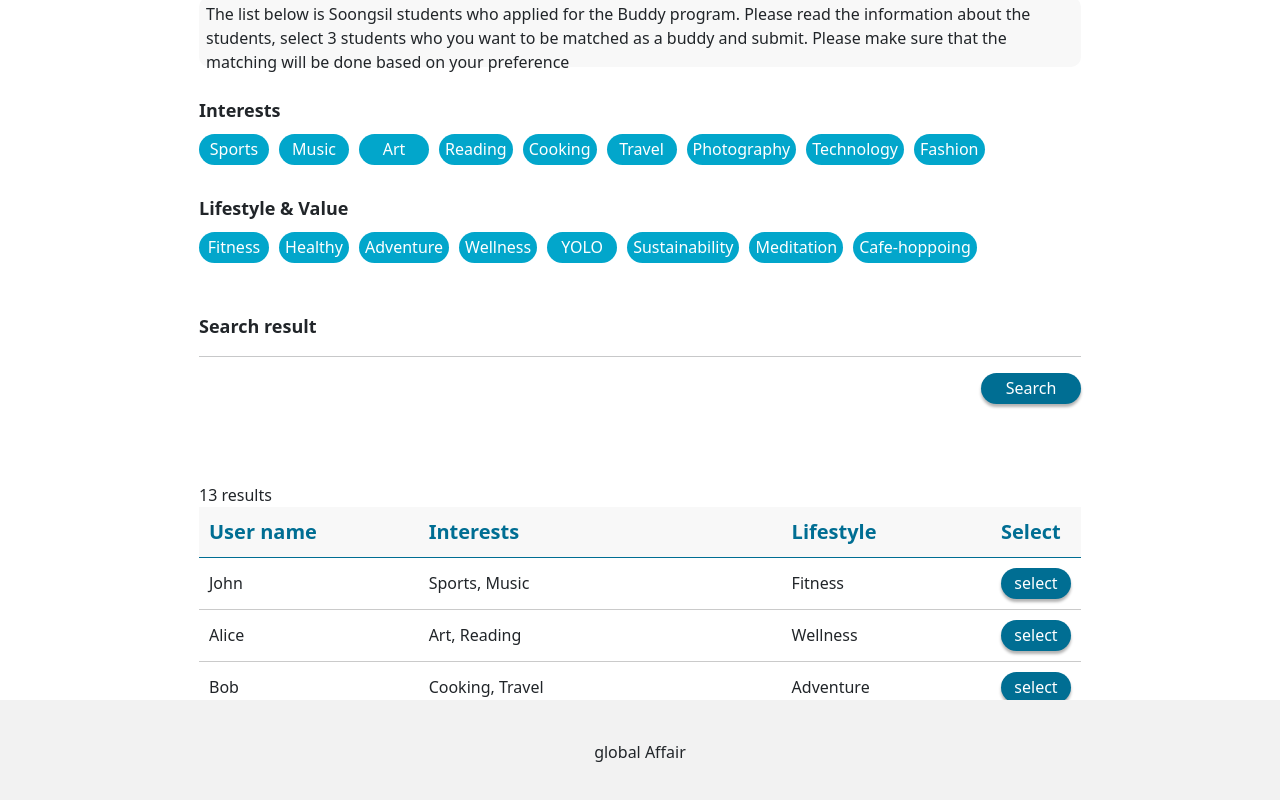
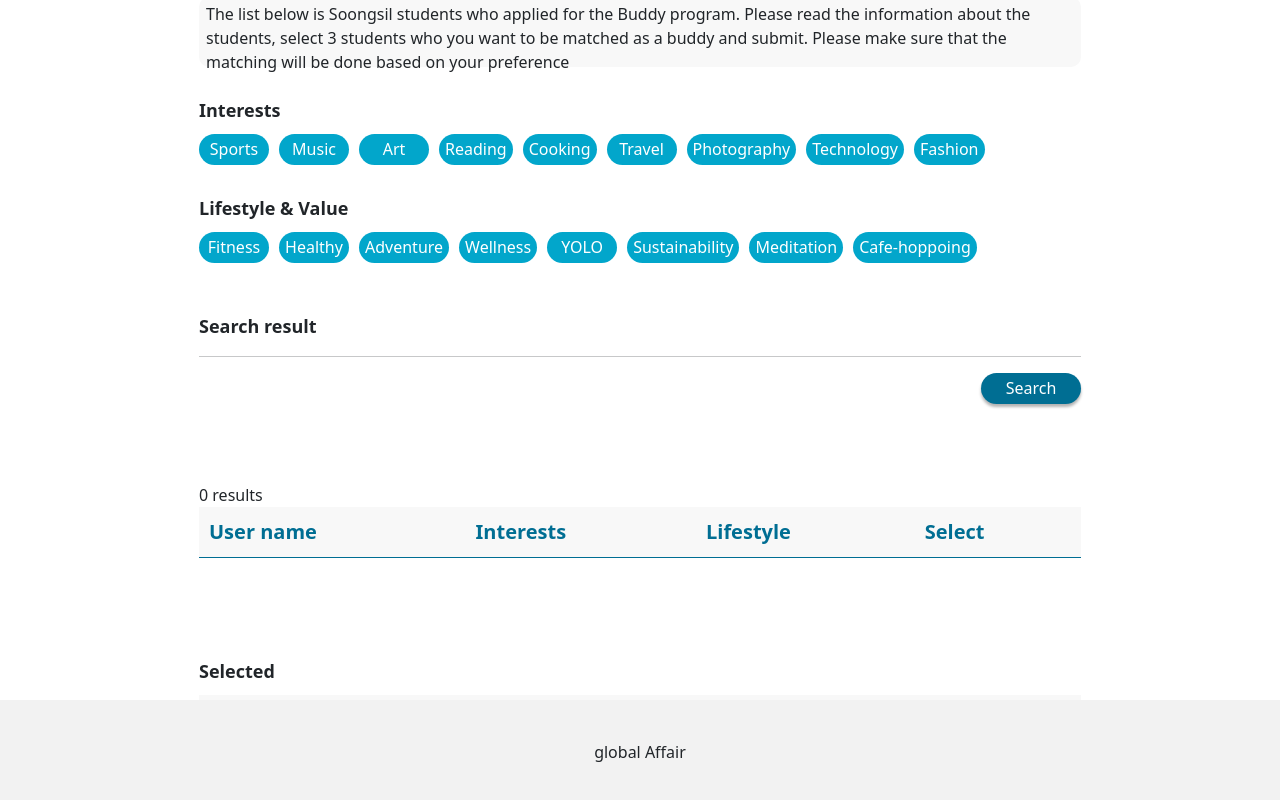
Before and after one commit to SSUlay-R/SSUlay-frontend, a React (Create React App) app in the folder ssulay-front/: page /buddy/prefer in a window 1280 px wide. Shown: the part 292-1092 px from the top of the page. Built offline with nearby package versions, Linux system fonts and the light colour scheme.

Commit message:
Fix: bug

```diff
--- a/ssulay-front/src/components/BuddySearch.css
+++ b/ssulay-front/src/components/BuddySearch.css
@@ -69,9 +69,10 @@
 }
 .selected-container{
   margin-bottom: 300px;
+  margin-top:100px;
 }
 #submit-btn{
-  margin-left:650px;
+  margin-left:45%;
 }
 #submit-btn:active{
   background-color: #00547b;
--- a/ssulay-front/src/components/BuddySearch.jsx
+++ b/ssulay-front/src/components/BuddySearch.jsx
@@ -121,6 +121,7 @@ export default function BuddySearch() {
   const [selectedTags,setSelectedTags]=useState([]); //검색 필터링용 태그
   const [rankedBuddy, setRankedBuddy]=useState([]); //랭킹 매겨진 버디들
   const [showRankingError, setShowRankingError] = useState(''); //랭킹 유효성검사 관련 메시지
+  const [searchedBuddy, setSearchBuddy] = useState([]); //검색 결과 리스트
 
   const handleSelectRow = (rowData) => {
     // 이미 선택한 데이터인 경우 중복 추가되지 않도록 처리
@@ -146,6 +147,18 @@ export default function BuddySearch() {
       setSelectedTags([...selectedTags, tag]);
     }
   }
+
+  //검색 필터링 함수
+  const searchBuddy=()=>{
+    const filteredData= data.filter((row)=>{
+      return (
+        selectedTags.includes(row.interests) ||
+        selectedTags.includes(row.lifestyle)
+      );
+    });
+    setSearchBuddy(filteredData);
+  }
+
   const handleSubmit = () => {
     const ranks = rankedBuddy.map(row => row.rank);
     const hasDuplicateRanks = (new Set(ranks)).size !== ranks.length; // 랭킹 중복있나 확인
@@ -156,7 +169,7 @@ export default function BuddySearch() {
     else if(hasAllRanks){
       setShowRankingError('** Please assign rankings to the all buddies.');
     } else {
-      // 정사일경우 제출할 로직 여기에 작성
+      // 정상일경우 제출할 로직 여기에 작성
       setShowRankingError(false);
       // ...
     }
@@ -203,18 +216,18 @@ export default function BuddySearch() {
             {selectedTags.map((tag, index)=>(
               <ResultTag key={index} onRemoveTag={handleSelectedTag}>{tag}</ResultTag>
             ))}
-            <button className="search-btn">Search</button>
+            <button className="search-btn" onClick={searchBuddy}>Search</button>
           </div>
           <div className="result-table-container">
-            <div className="result-counter">{data.length} results</div>
+            <div className="result-counter">{searchedBuddy.length} results</div>
             <div className="result-table">
-              <Table columns={columns} data={data} handleSelectRow={handleSelectRow}/>;
+              <Table columns={columns} data={searchedBuddy} handleSelectRow={handleSelectRow}/>
             </div>
           </div>
           <div className="selected-container">
             <div className="semi-title">Selected</div>
             <div className="selected-table">
-              <Table columns={columns} data={selectedBuddy} handleRankRow={handleRankRow}/>;
+              <Table columns={columns} data={selectedBuddy} handleRankRow={handleRankRow}/>
             </div>
           </div>
           {showRankingError && (
```
